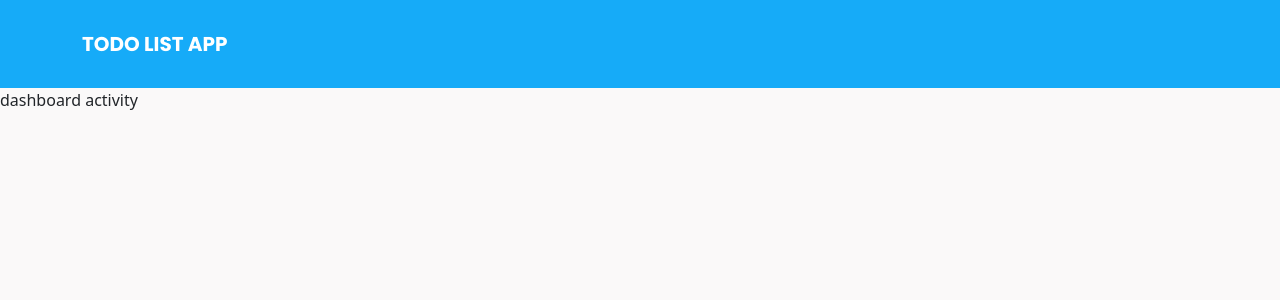
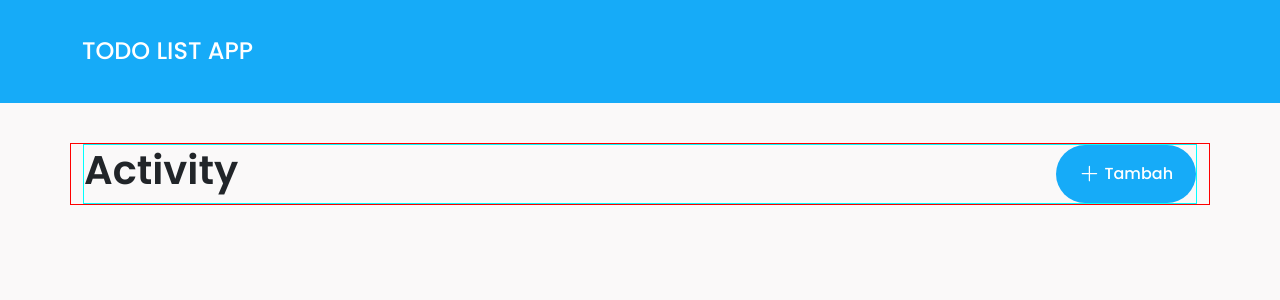
Before and after one commit to elangyudha280/elang-yudha-case-todolist, a React (Vite) app: page / in a window 1280 px wide. Shown: the top 300 px of the page. Built offline with nearby package versions, Linux system fonts and the light colour scheme.

Commit message:
selesai desain header dashboard activity

```diff
--- a/src/assets/css/index.css
+++ b/src/assets/css/index.css
@@ -1,4 +1,5 @@
 @import url("https://fonts.googleapis.com/css2?family=Poppins:wght@500;600;700;800&display=swap");
+@import url("https://cdn.jsdelivr.net/npm/bootstrap-icons@1.10.3/font/bootstrap-icons.css");
 * {
   margin: 0;
   padding: 0;
@@ -16,4 +17,45 @@
 .navbar-dashboard {
   background: #16abf8 !important;
   font-family: "Poppins", sans-serif;
+  padding: 2em 0.4em;
+}
+.navbar-dashboard h2 {
+  margin: 0;
+  font-size: 1.5em;
+}
+
+.dashboard-activity {
+  position: relative;
+  border: 1px solid red;
+  margin-top: 2.5em;
+}
+
+.header-activity {
+  position: relative;
+  width: 100%;
+  height: 60px;
+  display: flex;
+  border: 1px solid cyan;
+  font-family: "Poppins", sans-serif;
+}
+.header-activity .activity-title {
+  flex: 1;
+  display: flex;
+  font-weight: 600;
+  align-items: center;
+}
+.header-activity .btn-activity-add-button {
+  width: 140px;
+  padding: 0.5em;
+  height: 100%;
+  display: flex;
+  gap: 0.3em;
+  border-radius: 2em;
+  justify-content: center;
+  align-items: center;
+  background-color: #16abf8;
+  color: #fff;
+}
+.header-activity .btn-activity-add-button i {
+  font-size: 1.3em;
 }/*# sourceMappingURL=index.css.map */
--- a/src/assets/css/index.scss
+++ b/src/assets/css/index.scss
@@ -1,5 +1,5 @@
 @import url('https://fonts.googleapis.com/css2?family=Poppins:wght@500;600;700;800&display=swap');
-
+@import url("https://cdn.jsdelivr.net/npm/bootstrap-icons@1.10.3/font/bootstrap-icons.css");
 
 $font: 'Poppins', sans-serif;
 // variable content color
@@ -22,4 +22,53 @@ $content-color:#16abf8;
 .navbar-dashboard{
     background: $content-color !important;
     font-family: $font;
+    padding: 2em 0.4em;
+    h2{
+        margin:0;
+        font-size: 1.5em;
+    }
 }
+
+// dashboaard activity
+.dashboard-activity{
+    position: relative;
+    border: 1px solid red;
+    margin-top: 2.5em;
+
+
+
+}
+
+// header activity
+.header-activity{
+    position: relative;
+    width: 100%;
+    height: 60px;
+    display: flex;
+    border: 1px solid cyan;
+    font-family: $font;
+
+    .activity-title{
+        flex: 1;
+        display: flex;
+        font-weight: 600;
+        align-items: center;
+    }
+
+    // button add activity
+    .btn-activity-add-button{
+        width: 140px;
+        padding: 0.5em ;
+        height: 100%;
+        display: flex;
+        gap: 0.3em;
+        border-radius: 2em;
+        justify-content: center;
+        align-items: center;
+        background-color: $content-color;
+        color: #fff;
+        i{
+            font-size: 1.3em;
+        }
+    }
+}
--- a/src/component/dashboardActivity.jsx
+++ b/src/component/dashboardActivity.jsx
@@ -0,0 +1,20 @@
+
+
+
+
+const DashboardActivity = ()=>{
+    return (
+        <section className="dashboard-activity container mx-auto">
+            {/* dashboard activity header */}
+            <header className="header-activity">
+                <h1 className="activity-title" data-cy="activity-title">Activity</h1>
+                <button className="btn btn-activity-add-button" data-cy="activity-add-button">
+                <i className="bi bi-plus-lg"></i>
+                    Tambah
+                    </button>
+            </header>
+        </section>
+    )
+}
+
+export default DashboardActivity;
--- a/src/component/navbar.jsx
+++ b/src/component/navbar.jsx
@@ -4,9 +4,9 @@
 
 const Navbar = ()=>{
     return (
-        <nav className="navbar bg-transparent navbar-dashboard fw-bold py-4">
+        <nav className="navbar bg-transparent navbar-dashboard fw-bold ">
             <div className="container">
-                <a className="navbar-brand text-white" href="#">TODO LIST APP</a>
+                <h2 className="navbar-brand text-white" href="#">TODO LIST APP</h2>
             </div>
         </nav>
     )
--- a/src/main.jsx
+++ b/src/main.jsx
@@ -11,13 +11,15 @@ import "bootstrap/dist/css/bootstrap.min.css";
 import "bootstrap/dist/js/bootstrap.bundle.min";
 
 import './assets/css/index.css'
+// component dashboard activity
+import DashboardActivity from './component/dashboardActivity';
 
 ReactDOM.createRoot(document.getElementById('root')).render(
   <React.StrictMode>
      <BrowserRouter>
       <Routes>
         <Route path='/' element={<App />}>
-          <Route path='/' element={<p>dashboard activity</p>}/>
+          <Route path='/' element={<DashboardActivity/>}/>
           <Route path='detail/:id' element={<p>detal..</p>}/>
         </Route>
         <Route path='*' element={<p>not found</p>}/>
```
Also changed, not shown: 1 other file (tests, documents, lock files or other folders).
